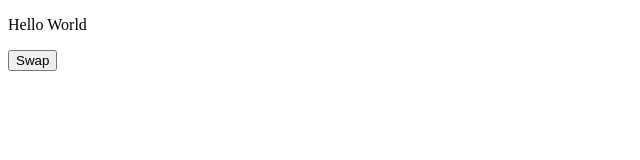
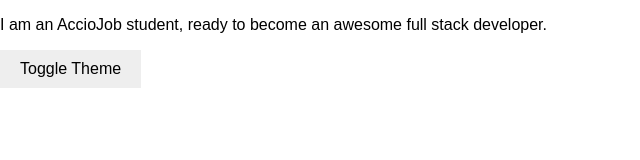
Before and after one commit to acciojob/dark-theme-codeswithadarsh, a website: page main.html in a window 1280 px wide. Shown: the whole page, without its empty margins (0-640 px from the left). Drawn offline with Linux system fonts and the light colour scheme.

Commit message:
created a submission

```diff
--- a/main.html
+++ b/main.html
@@ -7,13 +7,12 @@
     <link rel="stylesheet" href="styles.css">
   </head>
   <body>
-    <main>
-      <!-- html markup here -->
-      <p id="ptag">
-        Hello World
-      </p>
-      <button>Swap</button>
-    </main>
+    <div id="app" class="day">
+    <p id="ptag">I am an AccioJob student, ready to become an awesome full stack developer.</p>
+  </div>
+
+  <button id="swap" class="button_day" onclick="swapTheme()">Toggle Theme</button>
+
     <script src="./script.js"></script>
   </body>
 </html>
--- a/script.js
+++ b/script.js
@@ -1 +1,13 @@
-//your code here
+function swapTheme() {
+  const app = document.getElementById("app");
+  const button = document.getElementById("swap");
+
+  if (app.classList.contains("day")) {
+    app.classList.replace("day", "night");
+    button.classList.replace("button_day", "button_night");
+  } else {
+    app.classList.replace("night", "day");
+    button.classList.replace("button_night", "button_day");
+  }
+
+}
--- a/styles.css
+++ b/styles.css
@@ -1,16 +1,33 @@
-#app{
-  height:90vh;
-}
-.night{
-  background-color: black;
-  color:white;
-}
+ body {
+      margin: 0;
+      padding: 0;
+      font-family: sans-serif;
+    }
 
-#swap{
-  outline:0;
-}
+    .day {
+      background-color: #ffffff;
+      color: #000000;
+    }
 
-.button_night{
-  background-color:blue;
-  color:white;
-}
+    .night {
+      background-color: #222222;
+      color: #ffffff;
+    }
+
+    .button_day {
+      background-color: #eeeeee;
+      color: #000000;
+      border: none;
+      padding: 10px 20px;
+      font-size: 16px;
+      cursor: pointer;
+    }
+
+    .button_night {
+      background-color: #444444;
+      color: #ffffff;
+      border: none;
+      padding: 10px 20px;
+      font-size: 16px;
+      cursor: pointer;
+    }
```
